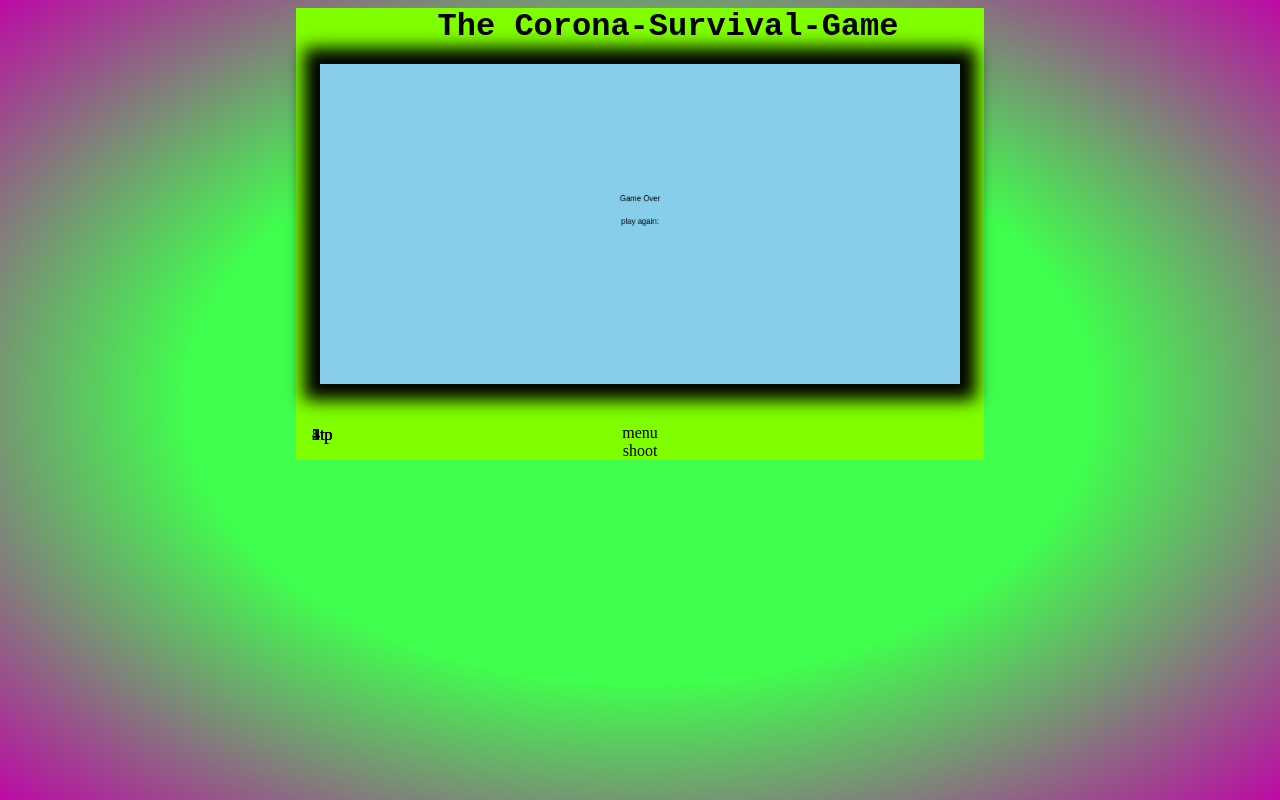
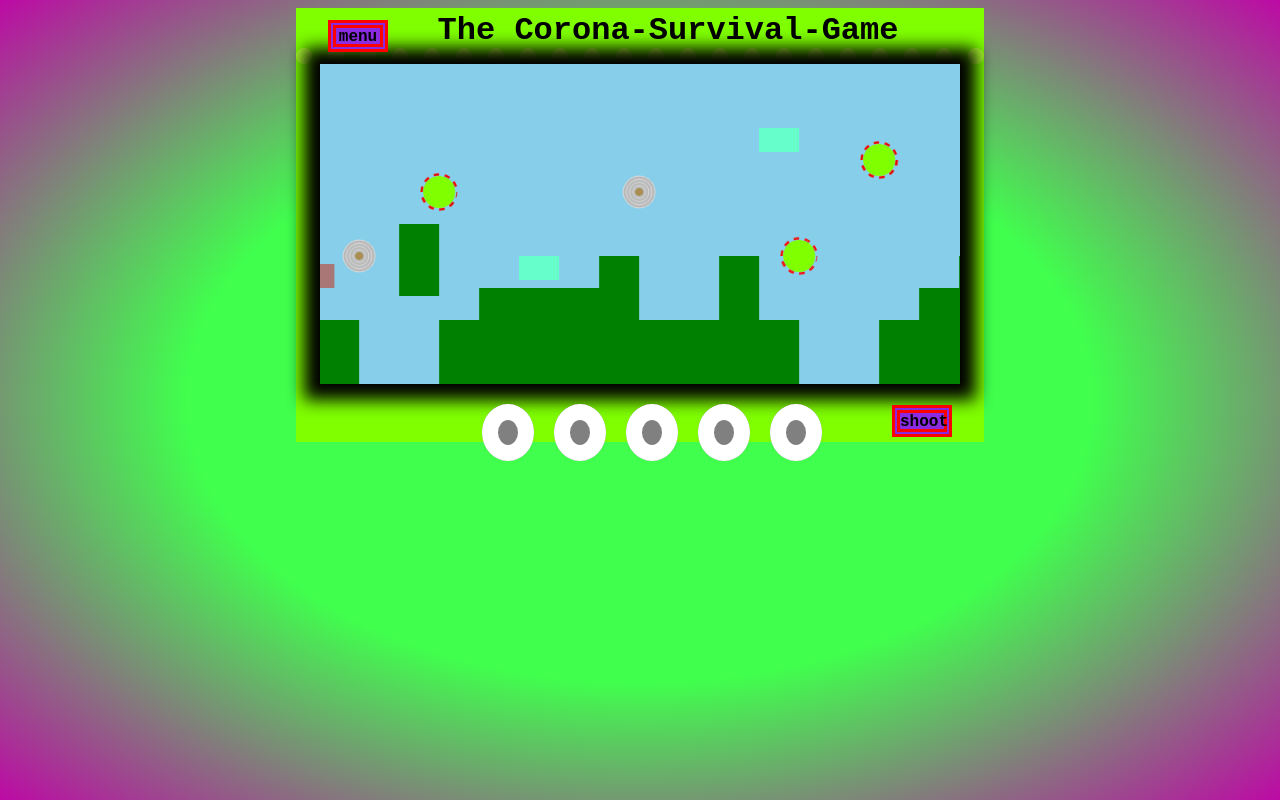
Before and after one commit to WebAppLecture/projekt-corona-pferdchen, a plain HTML site: page index.html in a window 1280 px wide. Drawn offline with Linux system fonts and the light colour scheme.

Commit message:
gravity starts to work

```diff
--- a/index.html
+++ b/index.html
@@ -10,15 +10,15 @@
 
             <canvas class="screen" width="800" height="400"></canvas>
             <ul class="toiletpaper">
-                <li>1tp</li>
-                <li>2tp</li>
-                <li>3tp</li>
-                <li>4tp</li>
-                <li>5tp</li>
+                <li>&nbsp</li>
+                <li>&nbsp</li>
+                <li>&nbsp</li>
+                <li>&nbsp</li>
+                <li>&nbsp</li>
             </ul>
             <div class="button">
                 <div class="reset" id="reset">menu</div>
-                <div id="shoot" >shoot</div>
+                <div class="shoot" >shoot</div>
             </div>
         </div>
 
--- a/src/css/window.css
+++ b/src/css/window.css
@@ -5,6 +5,10 @@
 body {
     text-align: center;
         background: radial-gradient(ellipse at center, rgb(64, 255, 77) 50%,  rgb(189, 9, 165) 100%);
+
+}
+.gameBox,
+.gameBox * {
 
 }
 
@@ -16,6 +20,7 @@ body {
     position: relative;
     box-sizing: border-box;
     width: fit-content;
+    height: fit-content;
     background: chartreuse;
     display: block;
 
@@ -25,9 +30,10 @@ body {
     height: 7vh;
 
     padding-left: 7vh;
+    padding-top: 0.5vh;
     font-size: 4vh;
     font-family: monospace;
-
+    border-bottom: 2vh dotted greenyellow;
     font-weight: bold;
 }
 .screen {
@@ -36,12 +42,44 @@ body {
     background: skyblue;
     color: seagreen;
     margin: 0 3vh 3vh 3vh;
-    padding: 1vh;
+    cursor: pointer;
     box-shadow: 0 0 2vh 2vh black;
 }
 .toiletpaper > * {
-     display: inline-block;
-     position: absolute;
+     display: inline;
+     background: gray;
      left: 2vh;
     bottom: 2vh;
+    border: 2vh solid white;
+    border-radius: 50%;
+    padding: .5vh 1vh ;
+    margin-right: 2vh;
 }
+.toiletpaper > *:enabled{
+    border: 2vh solid black;
+}
+.reset{
+    top:1.5vh;
+    left: 4vh;
+    width: 7.5vh;
+    height:4vh;
+}
+.shoot{
+    right: 4vh;
+    bottom:5;
+    width: 7.5vh;
+    height:4vh;
+
+}
+.button > * {
+    position:absolute;
+    cursor: pointer;
+    border: 1vh double red;
+    background: blueviolet;
+    font-size: 2vh;
+    font-family: monospace;
+    font-weight: bold;
+}
+.button > *:active {
+    transform: scale(0.9);
+}
--- a/src/js/coronaJump.js
+++ b/src/js/coronaJump.js
@@ -13,7 +13,7 @@ export class CoronaJump extends GameTemplate{
 
 
     initObjects(){
-        this.player = new Player(200, 200, 30, 0 ,1 ,"#a77");
+        this.player = new Player(200, 250, 30, 0 ,0.5 ,"#a77");
         this.gameOver = false;
     }
 
@@ -37,7 +37,7 @@ export class CoronaJump extends GameTemplate{
             "11__________",
             "1111________",
             "11_____2____",
-            "____________",
+            "___4________",
             "____________",
             "11____4_____",
             "111_________",
@@ -127,21 +127,31 @@ export class CoronaJump extends GameTemplate{
 
         this.trail.forEach(element => {
             // wenn ein Element player berührt
-            if(element.x<150&&element.x>100&&element.y<this.player.y+this.player.width
+            if(element.x<this.player.x+this.player.width&&
+                element.x>this.player.x-element.width
+                &&element.y<this.player.y+this.player.width
                 &&element.y>this.player.y-element.width){
-                   // console.log("ouch! "+element.takeable);
+                    console.log("ouch! "+element.takeable);
                     if(element.takeable){
                         element.take();
                         this.trail.splice(this.trail.indexOf(element),1);
-                    } else {
-                        this.player.pushAside(element,-1,0);
+                    } else if(element.x>=this.player.x+this.player.width-1){
+                        this.player.pushAside(-1,0);
+
+                    } else{
+                        this.player.stopfalling(element.y);
+                        console.log("stopfalling!");
                     }
 
                     //checken, ob Bodenelement - Schiebt player ins off
                     //oder nehmbares Element - wird unsichtbar, irgendwas gezählt und sound ertönt
-            } else if(!element.takeable&&element.x<this.player.x+this.player.width&&
-                element.x>this.player.x-element.width&&this.player.y<=element.y+this.player.width+1){
-                    this.player.stopfalling();
+            }  if(!element.takeable
+                &&element.x<this.player.x+this.player.width&&
+                element.x>this.player.x-element.width&&
+                this.player.y>=element.y+this.player.width+1&&
+                element.y>this.player.y){
+                    this.player.stopfalling(element.y);
+                    console.log("stopfalling?");
             }
             if(element.x >= -60){
                 element.update(ctx);
@@ -155,8 +165,14 @@ export class CoronaJump extends GameTemplate{
 
         //}
     }
+    jump(){
+        this.player.move(0,-1);
+    }
     checkGameOver(){
-       this.gameOver = this.player.y>=450||this.player.x<=50;
+       this.gameOver = this.player.y>=450||this.player.x<=-50;
+        if(this.gameOver){
+            console.log("Game over, x: "+this.player.x+" y: "+this.player.y);
+        }
 
     }
     bindControls(){
--- a/src/js/gameEngine.js
+++ b/src/js/gameEngine.js
@@ -11,6 +11,7 @@ export class GameEngine {
        // this.setupControls();
        // this.showGameSelect();
        this.loadGame();
+       document.addEventListener("click", this.game.jump());
     }
 
     loadGame() {
@@ -22,6 +23,7 @@ export class GameEngine {
     setupCanvas() {
         this.renderContext = this.screen.getContext('2d');
         this.screen.classList.add("on");
+
     }
 
     gameLoop() {
--- a/src/js/gameObject.js
+++ b/src/js/gameObject.js
@@ -111,7 +111,7 @@ export class Toiletpaper extends TakeObject{
             ctx.fillStyle = this.outerColor;
             ctx.fill();
             ctx.lineWidth = 1;
-            ctx.strokeStyle = "#999";
+            ctx.strokeStyle = "#ddd";
             ctx.stroke();
         }
         ctx.beginPath();
@@ -127,6 +127,10 @@ export class Toiletpaper extends TakeObject{
         super.update();
     }
     take(){
+        //let tp = document.querySelector('.toiletpaper.first-child');
+        //console.log(tp);
+       // tp.classList.add("enabled");
+
         console.log("ONE ROLL TP");
     }
 }
--- a/src/js/gameTemplate.js
+++ b/src/js/gameTemplate.js
@@ -35,7 +35,7 @@ export class GameTemplate {
             ctx.fillText(line, ctx.canvas.width/2, startY + i * fontSize);
         });
     }
-    input(type, active) {
+    /*input(type, active) {
         if(this.gameOver && type === "primary") {
             this.start();
             this.bindControls();
@@ -43,5 +43,5 @@ export class GameTemplate {
         if(this.inputBinding.hasOwnProperty(type)) {
             this.inputBinding[type](active);
         }
-    }
+    }*/
 }
--- a/src/js/player.js
+++ b/src/js/player.js
@@ -14,18 +14,15 @@ export class Player extends GameObject{
 //TODO: Kollision mit Bodenkante, runter fallen vom Boden oder wegschieben checken,
 //      x<-50 oder y>400
     // Gravitation, Steuerung - jump - per Mausklick
-    pushAside(element,dx, dy){
-        if(element.x<150&&element.x>100&&element.y<this.y+this.width
-            &&element.y>this.y-element.width){
-                console.log("nerviger Klotz");
-                this.move(dx,dy);
-            }
+    pushAside(dx, dy){
+        this.move(dx,dy);
     }
     jump(){
 
     }
-    stopfalling(){
-        this.move(0,0);
+    stopfalling(yelement){
+        this.y = yelement-this.width;
+
     }
    /* move(dx, dy){
         //this.gravitySpeed+= this.gravity;
```
